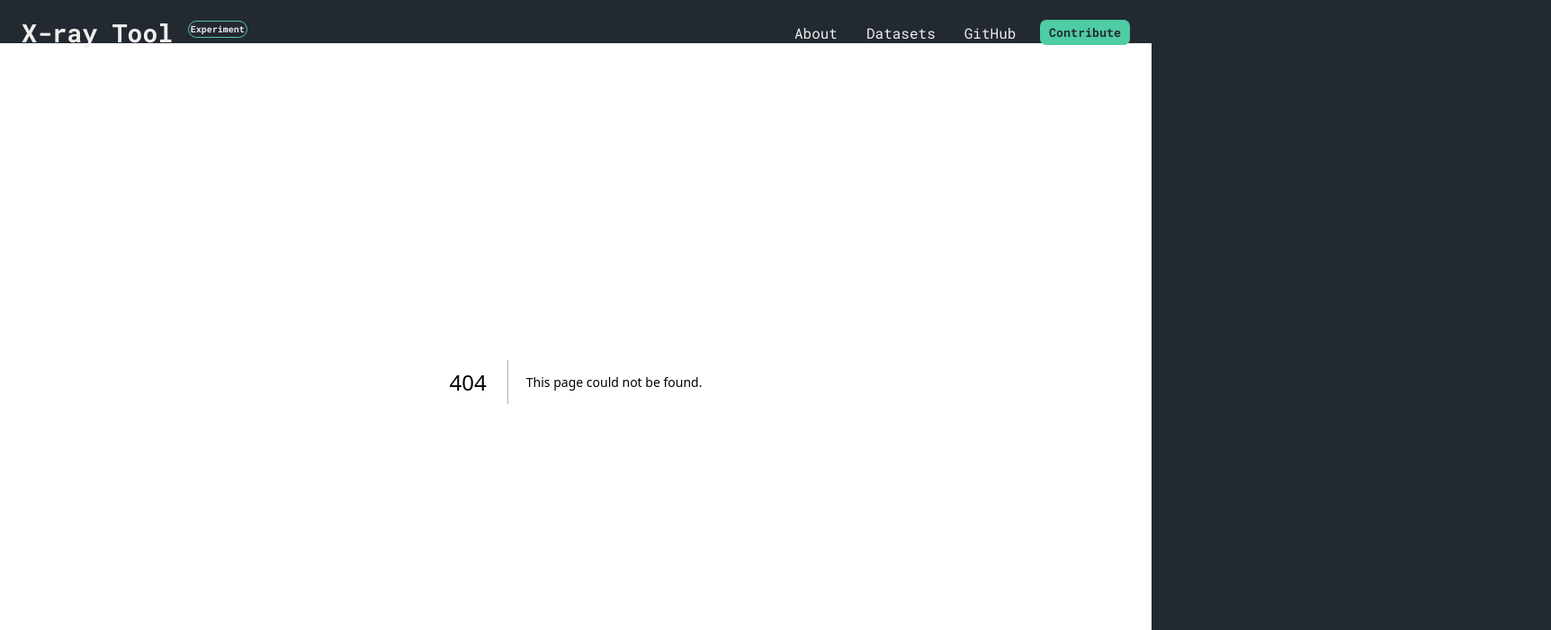
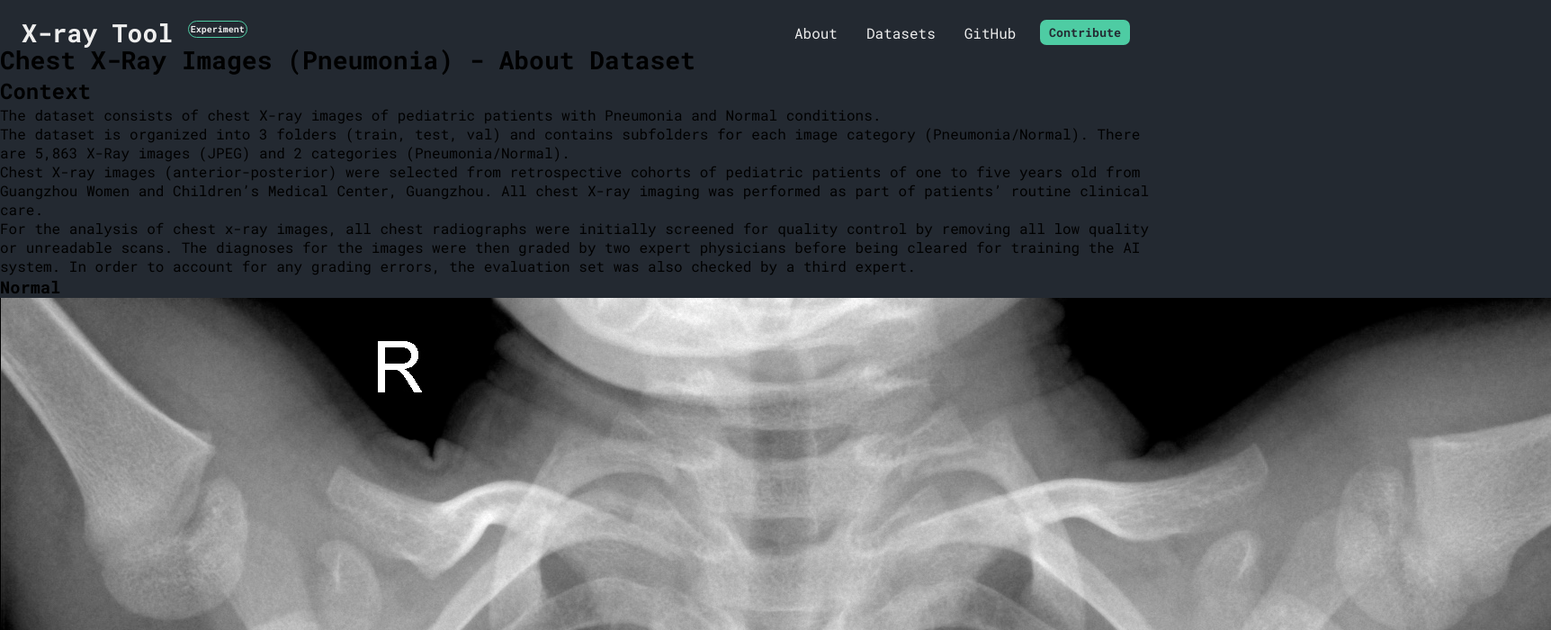
Before and after one commit to shantanuk7/x-ray-reading-tool, a Next.js app: page /dataset in a window 1280 px wide. Before the commit this address had no page. Shown: the top 700 px of the page at 90% size, 1724 px wide, since content can reach past the window. Built offline with nearby package versions, Linux system fonts and the light colour scheme.

Commit message:
Add files via upload
adding dataset page

```diff
--- /dev/null
+++ b/src/app/dataset/page.tsx
@@ -0,0 +1,48 @@
+
+export default function Dataset(){
+    return(
+        <div className="dataset">
+            <div className="container">
+      <h1>Chest X-Ray Images (Pneumonia) - About Dataset</h1>
+
+      <div className="section">
+        <h2>Context</h2>
+        <p>
+          The dataset consists of chest X-ray images of pediatric patients with Pneumonia and Normal conditions.
+        </p>
+        <p>
+          The dataset is organized into 3 folders (train, test, val) and contains subfolders for each image category (Pneumonia/Normal). There are 5,863 X-Ray images (JPEG) and 2 categories (Pneumonia/Normal).
+        </p>
+        <p>
+          Chest X-ray images (anterior-posterior) were selected from retrospective cohorts of pediatric patients of one to five years old from Guangzhou Women and Children’s Medical Center, Guangzhou. All chest X-ray imaging was performed as part of patients’ routine clinical care.
+        </p>
+        <p>
+          For the analysis of chest x-ray images, all chest radiographs were initially screened for quality control by removing all low quality or unreadable scans. The diagnoses for the images were then graded by two expert physicians before being cleared for training the AI system. In order to account for any grading errors, the evaluation set was also checked by a third expert.
+        </p>
+      </div>
+         {/* Add the epoch_accuracy image */}
+         <div className="image-row">
+        <div className="image-container">
+          <h3>Normal</h3>
+          <img src='/images/normal.jpeg' alt="Normal" />
+        </div>
+        <div className="image-container">
+          <h3>Bacterial Pneumonia</h3>
+          <img src="/images/bacterial_pneumonia.jpeg" alt="Bacterial Pneumonia" />
+        </div>
+        <div className="image-container">
+          <h3>Viral Pneumonia</h3>
+          <img src="/images/viral_pneumonia.jpeg" alt="Viral Pneumonia" />
+        </div>
+      </div>
+
+      <div className="section">
+        <h2>Acknowledgements</h2>
+        <p>Data: <a href="https://data.mendeley.com/datasets/rscbjbr9sj/2">https://data.mendeley.com/datasets/rscbjbr9sj/2</a></p>
+        <p>License:<a href="https://creativecommons.org/licenses/by/4.0/"> CC BY 4.0 </a></p>
+        <p>Citation: <a href="http://www.cell.com/cell/fulltext/S0092-8674(18)30154-5">http://www.cell.com/cell/fulltext/S0092-8674(18)30154-5</a></p>
+      </div>
+    </div>
+        </div>
+    )
+}
```
